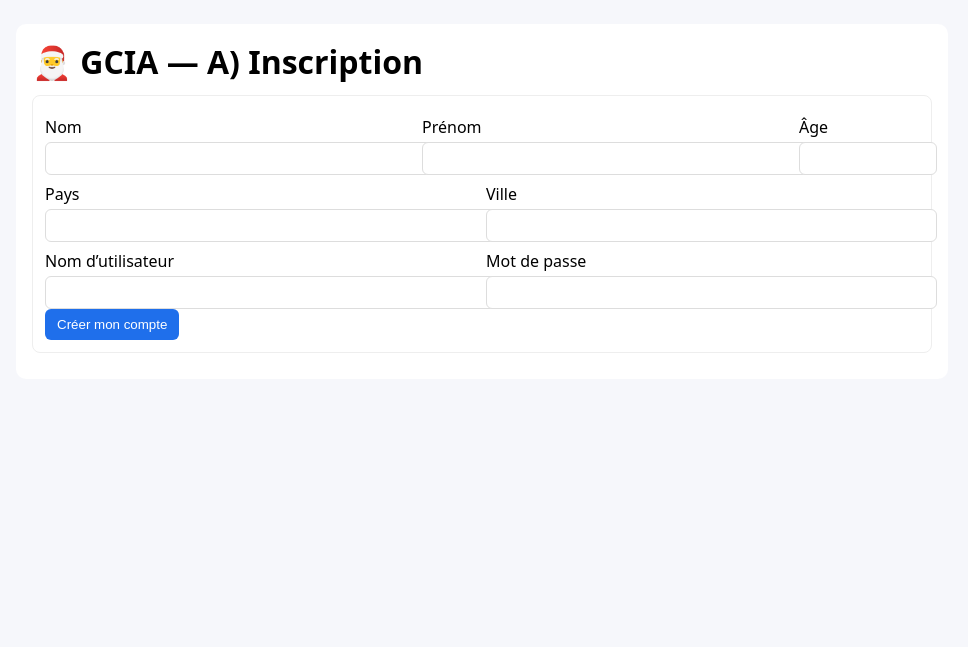
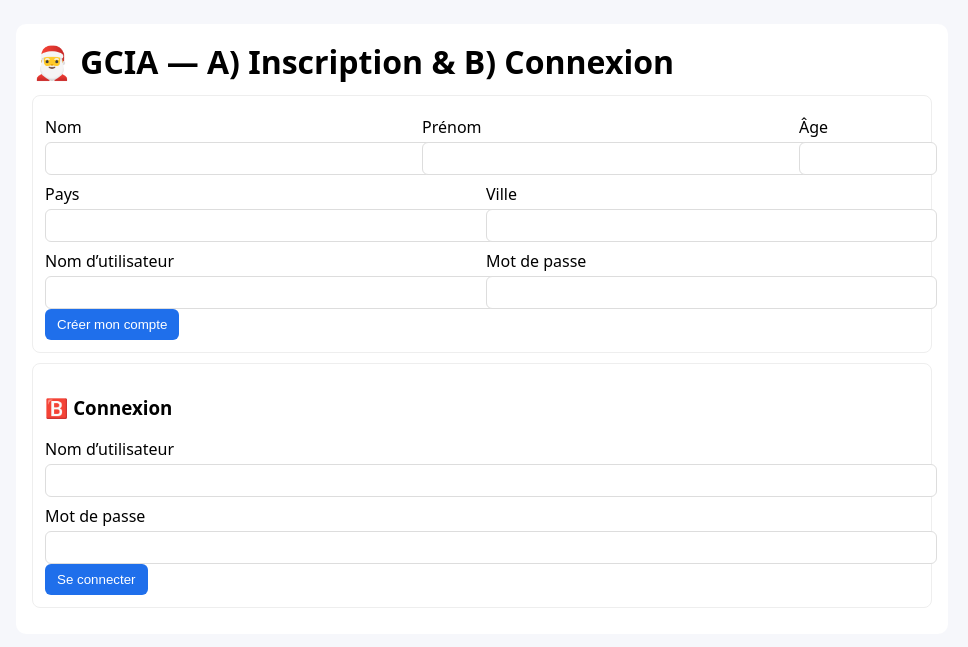
Before and after one commit to N0KSs/gcia-kiosk, a PHP site: page / in a window 1280 px wide. Shown: the top 647 px of the page, without its empty margins (158-1126 px from the left). Run offline with PHP 8.4, Linux system fonts and the light colour scheme.

Commit message:
B: connexion (API + formulaire)

```diff
--- a/index.php
+++ b/index.php
@@ -14,6 +14,7 @@ function json($ok, $data = [], $code = 200)
 if (isset($_GET['api'])) {
     $a = $_GET['api'];
 
+    // A) Inscription
     if ($a === 'register' && $_SERVER['REQUEST_METHOD'] === 'POST') {
         $f = fn($k) => trim($_POST[$k] ?? '');
         $nom = $f('nom');
@@ -23,6 +24,7 @@ if (isset($_GET['api'])) {
         $ville = $f('ville');
         $username = $f('username');
         $password = $_POST['password'] ?? '';
+
         if (!$nom || !$prenom || $age <= 0 || !$pays || !$ville || !$username || !$password) {
             json(false, ['error' => 'INVALID_FIELDS'], 400);
         }
@@ -36,6 +38,28 @@ if (isset($_GET['api'])) {
         json(true, ['message' => 'REGISTER_OK']);
     }
 
+    // B) Connexion
+    if ($a === 'login' && $_SERVER['REQUEST_METHOD'] === 'POST') {
+        $username = trim($_POST['username'] ?? '');
+        $password = $_POST['password'] ?? '';
+        $stmt = $pdo->prepare("SELECT id, prenom, password_hash FROM users WHERE username=?");
+        $stmt->execute([$username]);
+        $u = $stmt->fetch();
+        if (!$u || !password_verify($password, $u['password_hash'])) {
+            json(false, ['error' => 'BAD_CREDENTIALS'], 401);
+        }
+        $_SESSION['uid'] = $u['id'];
+        $_SESSION['name'] = $u['prenom'];
+        json(true, ['message' => 'LOGIN_OK', 'name' => $u['prenom']]);
+    }
+
+    // Déconnexion (optionnel)
+    if ($a === 'logout' && $_SERVER['REQUEST_METHOD'] === 'POST') {
+        session_destroy();
+        json(true, ['message' => 'LOGOUT_OK']);
+    }
+
+    // Si aucune API trouvée
     json(false, ['error' => 'NOT_FOUND'], 404);
 }
 ?>
@@ -51,8 +75,9 @@ if (isset($_GET['api'])) {
 
 <body>
     <div class="container">
-        <h1>🎅 GCIA — A) Inscription</h1>
+        <h1>🎅 GCIA — A) Inscription & B) Connexion</h1>
 
+        <!-- Formulaire A : Inscription -->
         <div class="card">
             <form id="form-register">
                 <div class="row">
@@ -73,7 +98,20 @@ if (isset($_GET['api'])) {
             </form>
         </div>
 
+        <!-- Formulaire B : Connexion -->
+        <div class="card">
+            <h3>🅱️ Connexion</h3>
+            <form id="form-login">
+                <label>Nom d’utilisateur</label><input name="username" required>
+                <label>Mot de passe</label><input type="password" name="password" required>
+                <button>Se connecter</button>
+                <div id="login-msg" class="notice"></div>
+            </form>
+        </div>
+    </div>
+
     <script>
+        // A) JS pour Inscription
         const reg = document.getElementById('form-register');
         reg?.addEventListener('submit', async (e) => {
             e.preventDefault();
@@ -83,11 +121,24 @@ if (isset($_GET['api'])) {
                 body: fd
             });
             const j = await r.json();
-                document.getElementById('reg-msg').textContent = j.ok ? 'Inscription OK' :
+            document.getElementById('reg-msg').textContent =
+                j.ok ? 'Inscription OK' :
                 (j.error === 'USERNAME_TAKEN' ? 'Nom d’utilisateur déjà pris' : 'Champs invalides');
         });
+
+        // B) JS pour Connexion
+        const flog = document.getElementById('form-login');
+        flog?.addEventListener('submit', async (e) => {
+            e.preventDefault();
+            const r = await fetch('?api=login', {
+                method: 'POST',
+                body: new FormData(flog)
+            });
+            const j = await r.json();
+            document.getElementById('login-msg').textContent =
+                j.ok ? ('Bonjour ' + j.name) : 'Identifiants incorrects';
+        });
     </script>
-    </div>
 </body>
 
 </html>
```
Lines whose indentation alone changed are shown as unchanged.
